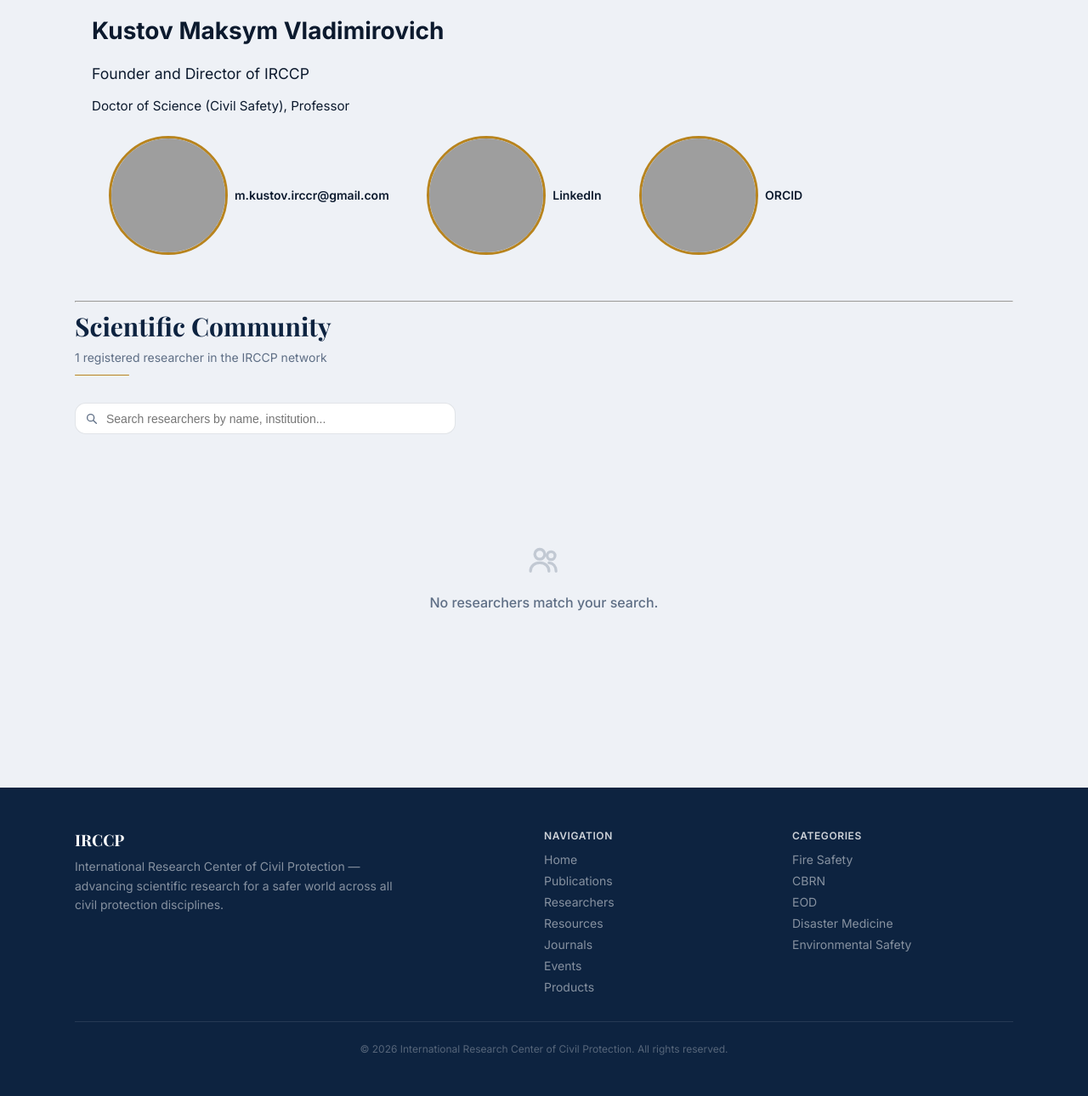
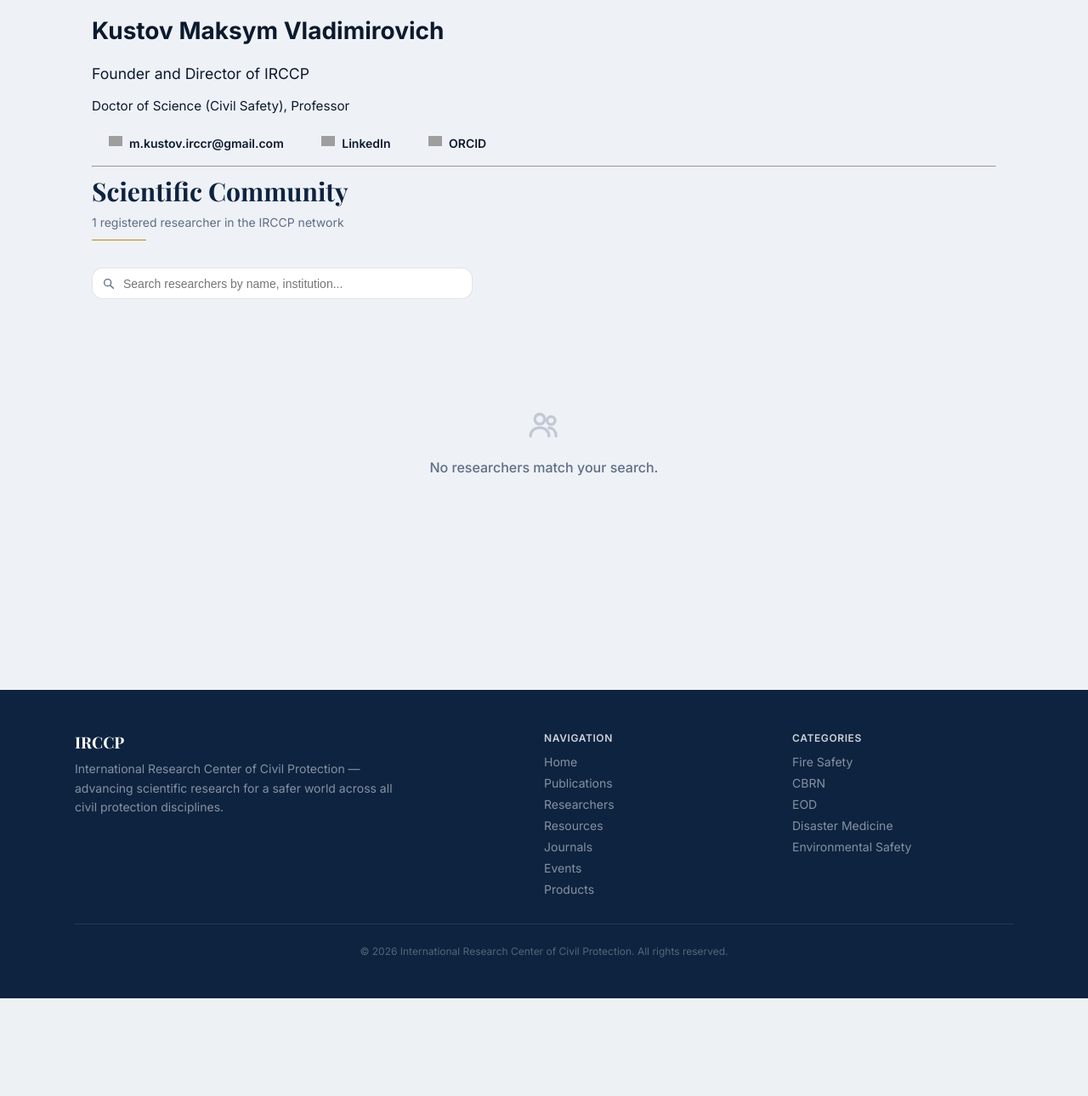
Before and after one commit to gfgfgv/irccp_django, a Django app: page /researchers/ in a window 1280 px wide. Shown: the part 245-1535 px from the top of the page at 85% size. After the commit the page ends 1420 px from the top, so only its background shows below. Run offline with Django 5.2, Linux system fonts and the light colour scheme; data comes from the database, SQL or seed files in the repository; tables that the repository leaves empty hold one stand-in row (values such as "Sample post"); grey boxes are pictures that could not be loaded.

Commit message:
Fix social icons scaling issue

```diff
--- a/static/css/style.css
+++ b/static/css/style.css
@@ -377,3 +377,16 @@ a { color: inherit; text-decoration: none; }
   display: block;
   margin: 0 auto;
 }
+
+/* Фиксированный размер для маленьких иконок в кнопках */
+img.social-icon {
+  width: 16px !important;
+  height: 16px !important;
+  min-width: 16px !important;
+  min-height: 16px !important;
+  border-radius: 0 !important;
+  border: none !important;
+  object-fit: contain !important;
+  background: transparent !important;
+  display: inline-block !important;
+}
--- a/templates/core/researchers.html
+++ b/templates/core/researchers.html
@@ -22,18 +22,19 @@
       Doctor of Science (Civil Safety), Professor
     </p>
 
-    <div class="director-contacts d-flex justify-content-center align-items-center gap-3 flex-wrap">
+    <div class="director-contacts d-flex justify-content-center align-items-center gap-2 flex-wrap">
   <a href="mailto:m.kustov.irccr@gmail.com" class="btn btn-outline-primary btn-sm d-inline-flex align-items-center gap-1">
-        <img src="https://upload.wikimedia.org/wikipedia/commons/8/8f/Gmail_icon_%282026%29.svg" width="16" height="16" alt="Gmail">
-        m.kustov.irccr@gmail.com
+    <img src="https://upload.wikimedia.org/wikipedia/commons/8/8f/Gmail_icon_%282026%29.svg" class="social-icon" alt="Gmail">
+    <span>m.kustov.irccr@gmail.com</span>
   </a>
   <a href="https://www.linkedin.com/in/maksym-kustov-5182141a2?utm_source=share_via&utm_content=profile&utm_medium=member_android" target="_blank" class="btn btn-outline-info btn-sm d-inline-flex align-items-center gap-1">
-        <img src="https://encrypted-tbn0.gstatic.com/images?q=tbn:ANd9GcTy1zJ3fRuYBTpGgC6TCgWnySRQ69HJasuCbKzoMrFILg&s=10" width="16" height="16"> LinkedIn
+    <img src="https://encrypted-tbn0.gstatic.com/images?q=tbn:ANd9GcTy1zJ3fRuYBTpGgC6TCgWnySRQ69HJasuCbKzoMrFILg&s=10" class="social-icon" alt="LinkedIn">
+    <span>LinkedIn</span>
   </a>
   <a href="https://share.google/WpnmvJaRDhrGgK9UC" target="_blank" class="btn btn-outline-info btn-sm d-inline-flex align-items-center gap-1">
-        <img src="https://encrypted-tbn0.gstatic.com/images?q=tbn:ANd9GcQrRxKwXitUIsv5Og8juk8sAhUx9U5fZyHmeG9XF_Sqag&s=10" width="16" height="16"> ORCID
+    <img src="https://encrypted-tbn0.gstatic.com/images?q=tbn:ANd9GcQrRxKwXitUIsv5Og8juk8sAhUx9U5fZyHmeG9XF_Sqag&s=10" class="social-icon" alt="ORCID">
+    <span>ORCID</span>
   </a>
-    </div>
 </div>
 
   <hr class="my-4">
```
Lines whose indentation alone changed are shown as unchanged.
